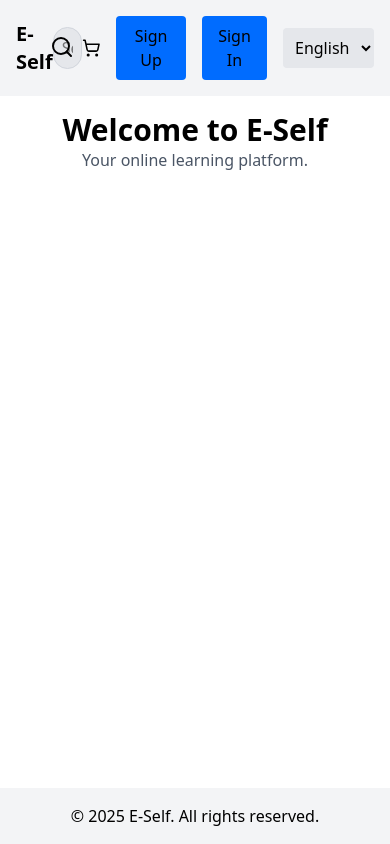
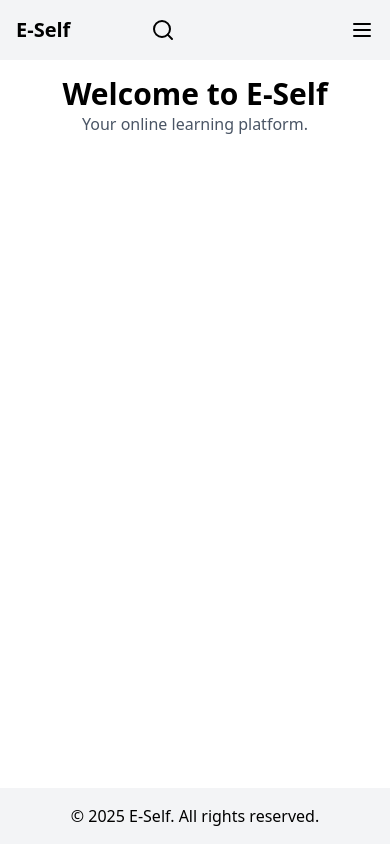
Before and after one commit to NegedeTekleyes/E-self-Lerning, a Next.js app in the folder e-self/: page / in a window 390 px wide. Built offline with nearby package versions, Linux system fonts and the light colour scheme.

Commit message:
i ann hamburger menu,toggle menu

```diff
--- a/e-self/app/(components)/Header.tsx
+++ b/e-self/app/(components)/Header.tsx
@@ -2,11 +2,13 @@
 import { useState } from "react";
 import Link from "next/link";
 import { useRouter } from "next/navigation";
-import { Search, ShoppingCart, X } from "lucide-react";
+import { Search, ShoppingCart, X, Menu } from "lucide-react";
 
 const Header = () => {
   const [search, setSearch] = useState("");
   const [language, setLanguage] = useState("en");
+  const [showSearchBar, setShowSearchBar] = useState(false);
+  const [showMenu, setShowMenu] = useState(false); // State to toggle the menu visibility
   const router = useRouter();
 
   const handleClearSearch = () => setSearch("");
@@ -19,8 +21,18 @@ const Header = () => {
         E-Self
       </div>
 
-      {/* Search Bar */}
+      {/* Search Bar for Small Screens */}
       <div className="relative w-1/3">
+        {/* Show search icon on small screens */}
+        {!showSearchBar && (
+          <Search
+            className="cursor-pointer sm:hidden"
+            onClick={() => setShowSearchBar(true)}
+          />
+        )}
+        {/* Show input field when showSearchBar is true */}
+        {showSearchBar && (
+          <div className="absolute top-0 left-0 w-full p-2 bg-gray-200 rounded-full">
             <input
               type="text"
               value={search}
@@ -29,17 +41,27 @@ const Header = () => {
               className="w-full p-2 rounded-full bg-gray-200 text-black border border-gray-300 focus:outline-none focus:ring-2 focus:ring-[#006CFF]"
             />
             {search && (
-          <X className="absolute right-10 top-2 cursor-pointer" onClick={handleClearSearch} />
+              <X
+                className="absolute right-2 top-2 cursor-pointer"
+                onClick={handleClearSearch}
+              />
             )}
-        <Search className="absolute right-2 top-2" />
+          </div>
+        )}
       </div>
 
-      {/* Right Section */}
-      <div className="flex items-center gap-4">
-        {/* Cart Icon */}
-        <ShoppingCart className="cursor-pointer" onClick={() => router.push("/cart")} />
+      {/* Hamburger Icon for Small Screens */}
+      <div className="sm:hidden flex items-center">
+        <Menu
+          className="cursor-pointer"
+          onClick={() => setShowMenu(!showMenu)} // Toggle menu visibility
+        />
+      </div>
 
-        {/* Sign Up Button */}
+      {/* Menu for Small Screens */}
+      {showMenu && (
+        <div className="absolute top-16 right-4 bg-white p-4 rounded-lg shadow-lg sm:hidden">
+          <div className="flex flex-col gap-4">
             <Link href="/signup">
               <button className="bg-[#006CFF] px-4 py-2 rounded transition-all duration-300 hover:bg-[#339CFF]">
                 Sign Up
@@ -51,6 +73,29 @@ const Header = () => {
                 Sign In
               </button>
             </Link>
+          </div>
+        </div>
+      )}
+
+      {/* Right Section */}
+      <div className="hidden sm:flex items-center gap-4">
+        {/* Cart Icon */}
+        <ShoppingCart className="cursor-pointer" onClick={() => router.push("/cart")} />
+
+        {/* Sign Up and Sign In Buttons */}
+        <div className="flex flex-col sm:flex-row gap-2">
+          <Link href="/signup">
+            <button className="bg-[#006CFF] px-4 py-2 rounded transition-all duration-300 hover:bg-[#339CFF]">
+              Sign Up
+            </button>
+          </Link>
+
+          <Link href="/signin">
+            <button className="bg-[#006CFF] px-4 py-2 rounded transition-all duration-300 hover:bg-[#339CFF]">
+              Sign In
+            </button>
+          </Link>
+        </div>
 
         {/* Language Switcher */}
         <select
```
Lines whose indentation alone changed are shown as unchanged.
